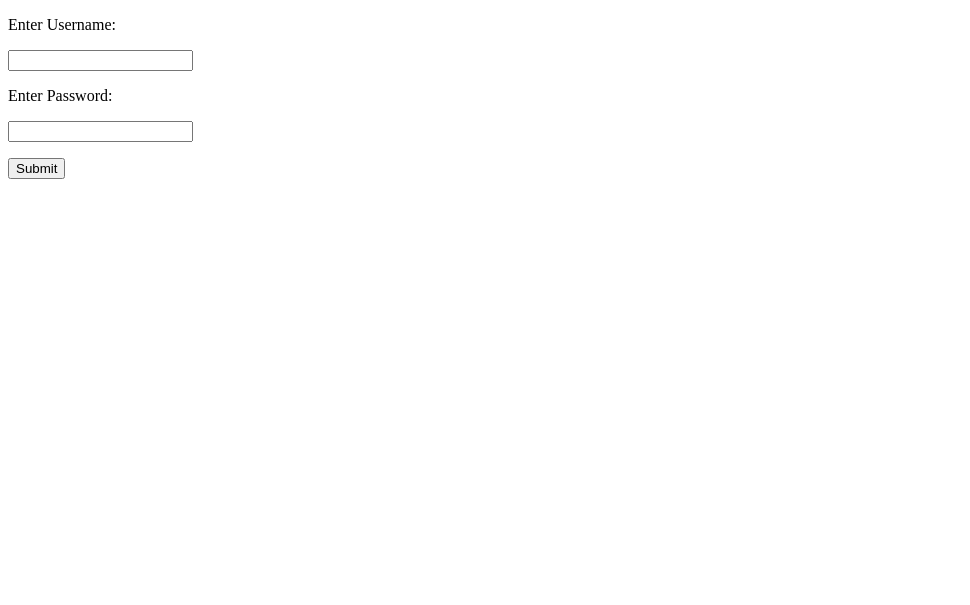
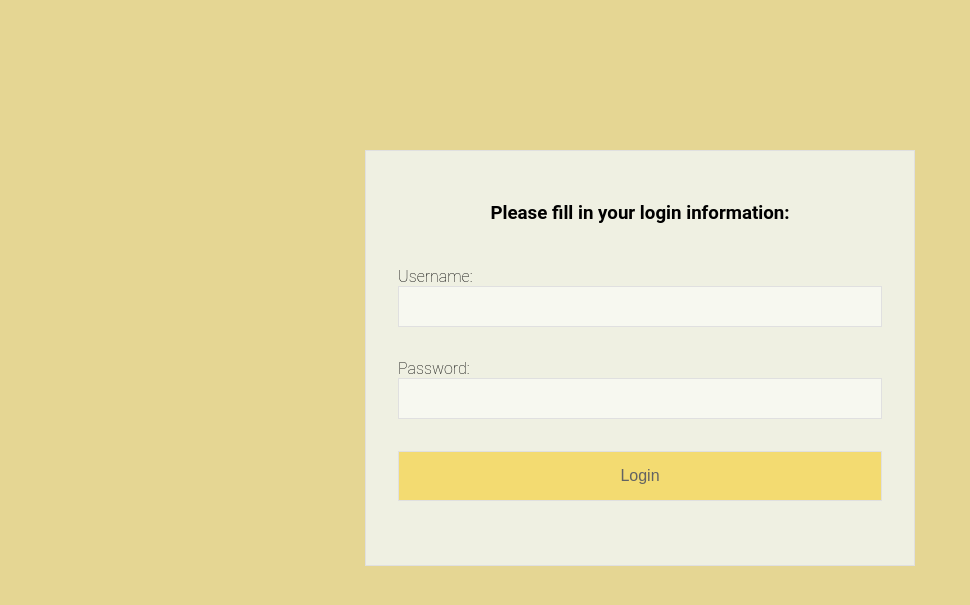
Before and after one commit to stellakasabova/startups, a Flask app: page /login in a window 1280 px wide. Shown: the top 605 px of the page, without its empty margins (0-970 px from the left). Run offline with Flask 2, Linux system fonts and the light colour scheme.

Commit message:
Added UI for login page

```diff
--- a/templates/login.html
+++ b/templates/login.html
@@ -1,20 +1,66 @@
 <!DOCTYPE html>
-<html lang="en">
-<head>
-    <title>Login Page</title>
-</head>
-<body>
-    <form action="{{ url_for('login') }}" method="POST">
-        <p>Enter Username:</p>
-        <p><label>
-            <input type="text" name="username" />
-        </label></p>
-        <p>Enter Password:</p>
-        <p><label>
-            <input type="password" name="password" />
-        </label></p>
+<style>
+    *{
+        box-sizing: border-box;
+    }
+    body{
+        background-color: #e5d693;
+        font-family: 'Roboto';
+        font-weight: lighter;
+    }
+    h3{
+        text-align: center;
+        margin-bottom : 1.5rem;
+    }
+    .bttn{
+        background: #f3db71;
+        color: #636363;
+        width: 100%;
+        font-size: 1rem;
+        padding: 15px;
+        border: 1px solid #e0e0e0;
+    }
+    .bttn:hover{
+        background: #eccf4e;
+    }
+    .login{
+        background: #eff0e2;
+        width: 550px;
+        margin-top: 150px;
+        margin-left: auto;
+        margin-right: auto;
+        padding: 2rem;
+        border: 1px solid #e0e0e0;
+    }
+    .input_field{
+        background: #f7f8f0;
+        width: 100%;
+        padding: 12px;
+        border: 1px solid #e0e0e0;
+    }
+    .stack_panel{
+        margin-bottom: 2rem;
+    }
+</style>
+<html>
+    <body>
+        <form class="login" action="{{ url_for('login') }}" method="post">
+            <h3>Please fill in your login information:</h3>
+            </br>
 
-        <p><input type="submit" value="Submit" /></p>
-    </form>
-</body>
+            <div class="stack_panel">
+                <label>Username: </label>
+                <input name="username" type="text" class="input_field">
+            </div>
+
+            <div class="stack_panel">
+                <label>Password: </label>
+                <input name="password" type="password" class="input_field">
+            </div>
+
+            <div class="stack_panel">
+                <input class="bttn" type="submit" value="Login"/>
+            </div>
+        </form>
+    </body>
 </html>
```
